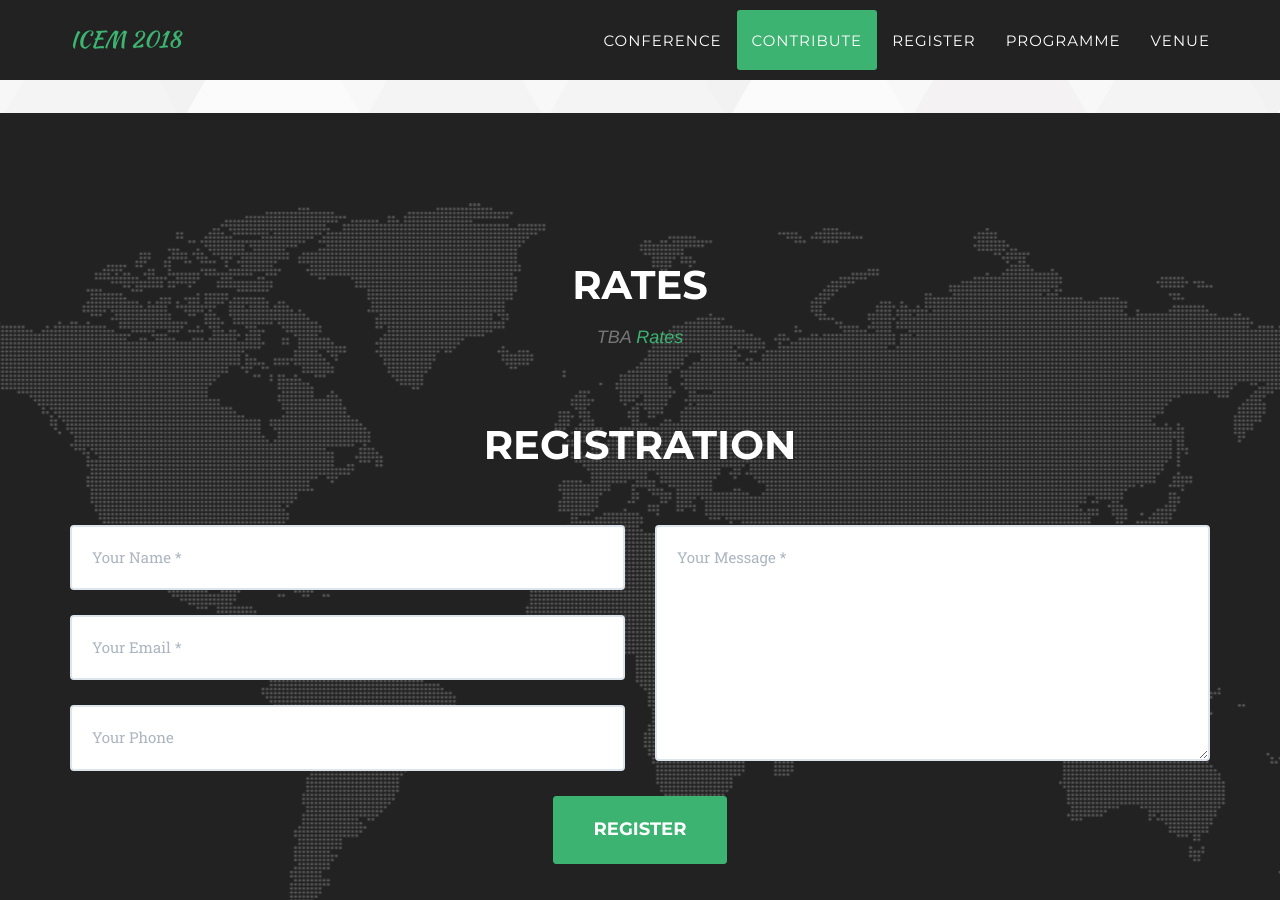
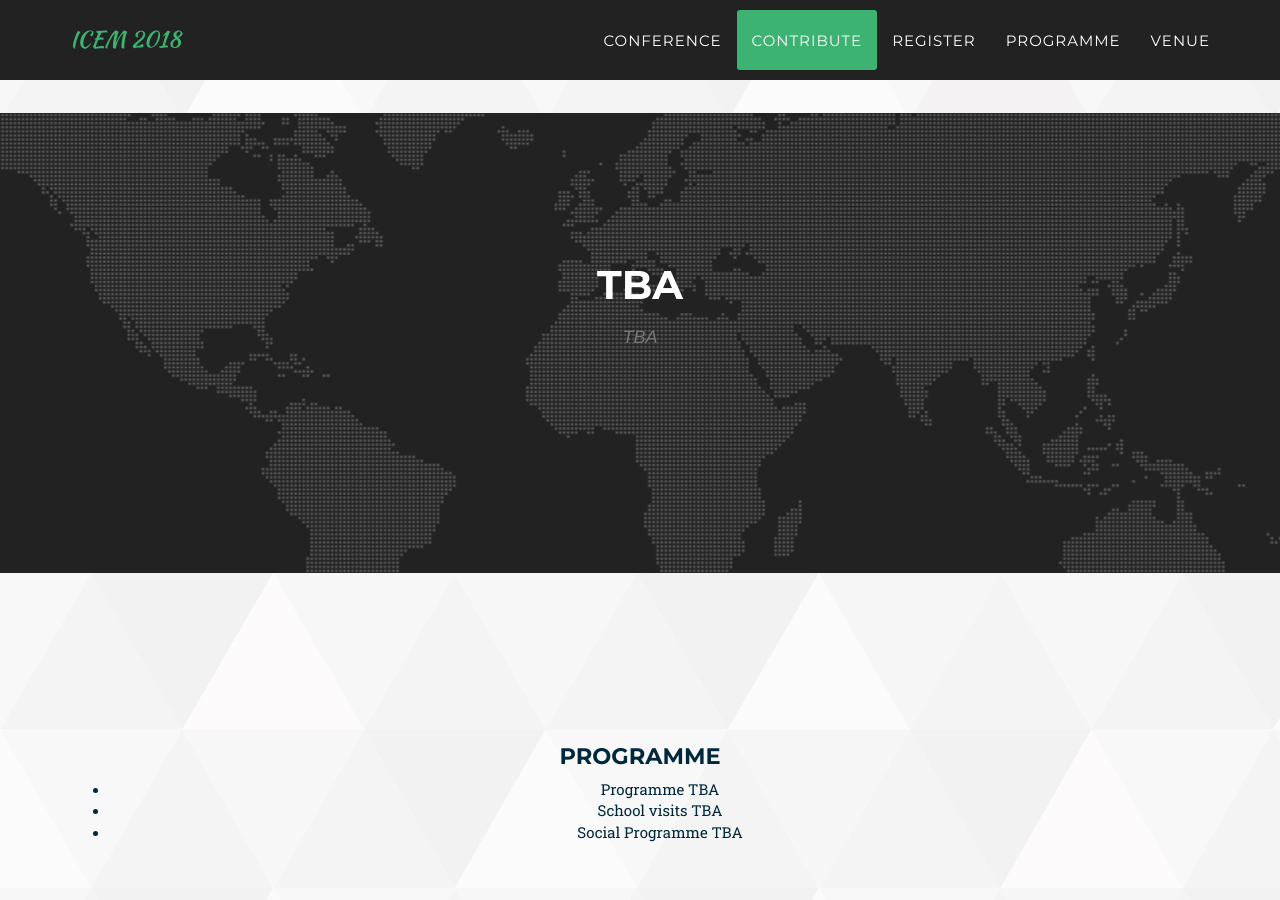
Before and after one commit to MJoosep/ICEM, a Jekyll site: the page built from index.html, in a window 1280 px wide and 900 px high, scrolled down 5187 px. Built offline with Jekyll 4.4.1, drawn with Linux system fonts in a browser that asks for light colours; some web fonts are replaced.

Commit message:
Update register.html

```diff
--- a/_includes/2017_data/register.html
+++ b/_includes/2017_data/register.html
@@ -2,11 +2,11 @@
         <div class="container">
             <div class="row">
                 <div class="col-lg-12 text-center">
-                    <h2 class="section-heading">Rates</h2>
-                    <h3 class="section-subheading text-muted">TBA <a href="">Rates</a></h3>
+                    <h2 class="section-heading">TBA</h2>
+                    <h3 class="section-subheading text-muted">TBA</h3>
                 </div>
             </div>
-            <div class="row">
+            <!--div class="row">
                 <h2 class="section-heading" style="text-align:center;">Registration</h2><br><br>
                 <div class="col-lg-12">
                     <form name="sentMessage" id="contactForm" action="" method="POST" novalidate>
@@ -39,6 +39,6 @@
                         </div>
                     </form>
                 </div>
-            </div>
+            </div-->
         </div>
     </section>
```
